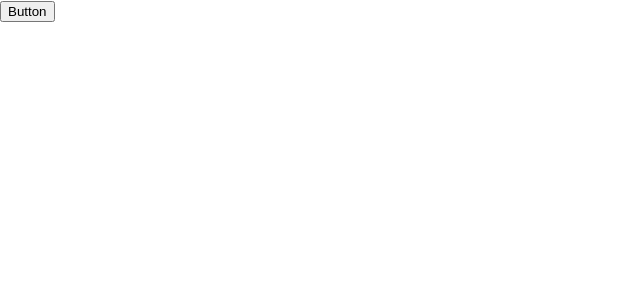
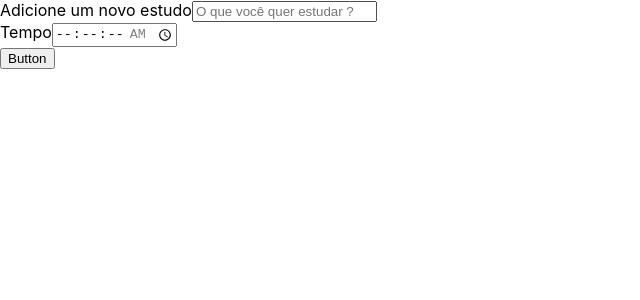
Before and after one commit to halyssonfreitas/a-react-studies, a React (Create React App) app: page / in a window 1280 px wide. Shown: the top 300 px of the page, without its empty margins (0-640 px from the left). Built offline with nearby package versions, Linux system fonts and the light colour scheme; the HTML template or start-up script is replaced by a standard one.

Commit message:
✨ the first form

```diff
--- a/src/App.tsx
+++ b/src/App.tsx
@@ -1,10 +1,11 @@
 import React from 'react';
 import Button from './components/Button';
+import Form from './components/Form'
 
 function App() {
   return (
     <div className="App">
-      <Button/>
+      <Form/>
     </div>
   );
 }
--- /dev/null
+++ b/src/components/Form/index.tsx
@@ -0,0 +1,39 @@
+import React from "react";
+import Button from "../Button";
+
+class Form extends React.Component {
+  render(): React.ReactNode {
+    return (
+      <form>
+        <div>
+          <label htmlFor="tarefa">
+            Adicione um novo estudo
+          </label>
+          <input
+            type="text"
+            name="tarefa"
+            id="tarefa"
+            placeholder="O que você quer estudar ?"
+          />
+        </div>
+        <div>
+          <label htmlFor="tempo">
+            Tempo
+          </label>
+          <input
+            type="time"
+            step="1"
+            name="tempo"
+            id="tempo"
+            min="00:00:00"
+            max="01:30:00"
+            required
+          />
+        </div>
+        <Button/>
+      </form>
+    )
+  }
+}
+
+export default Form
```
